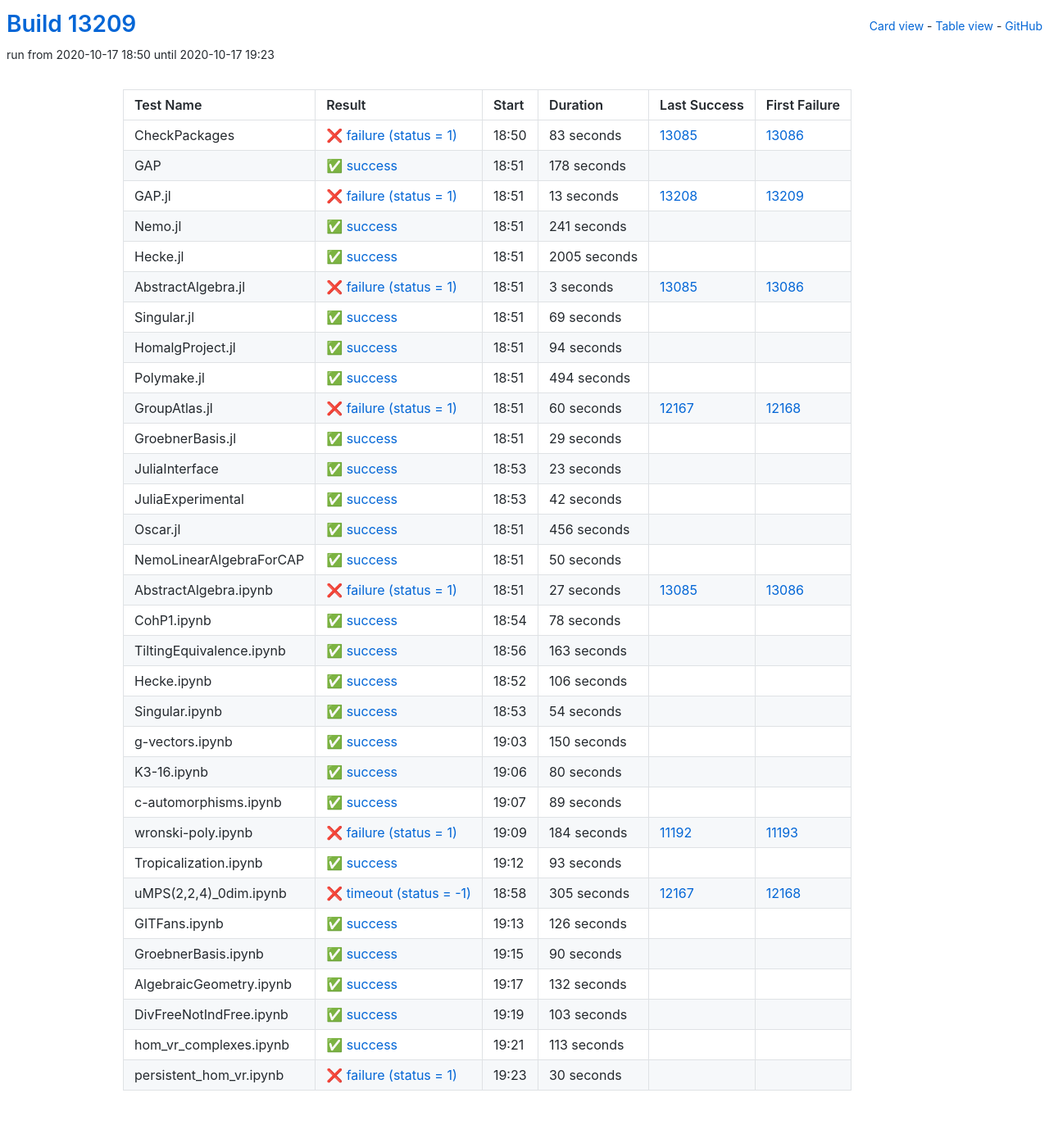
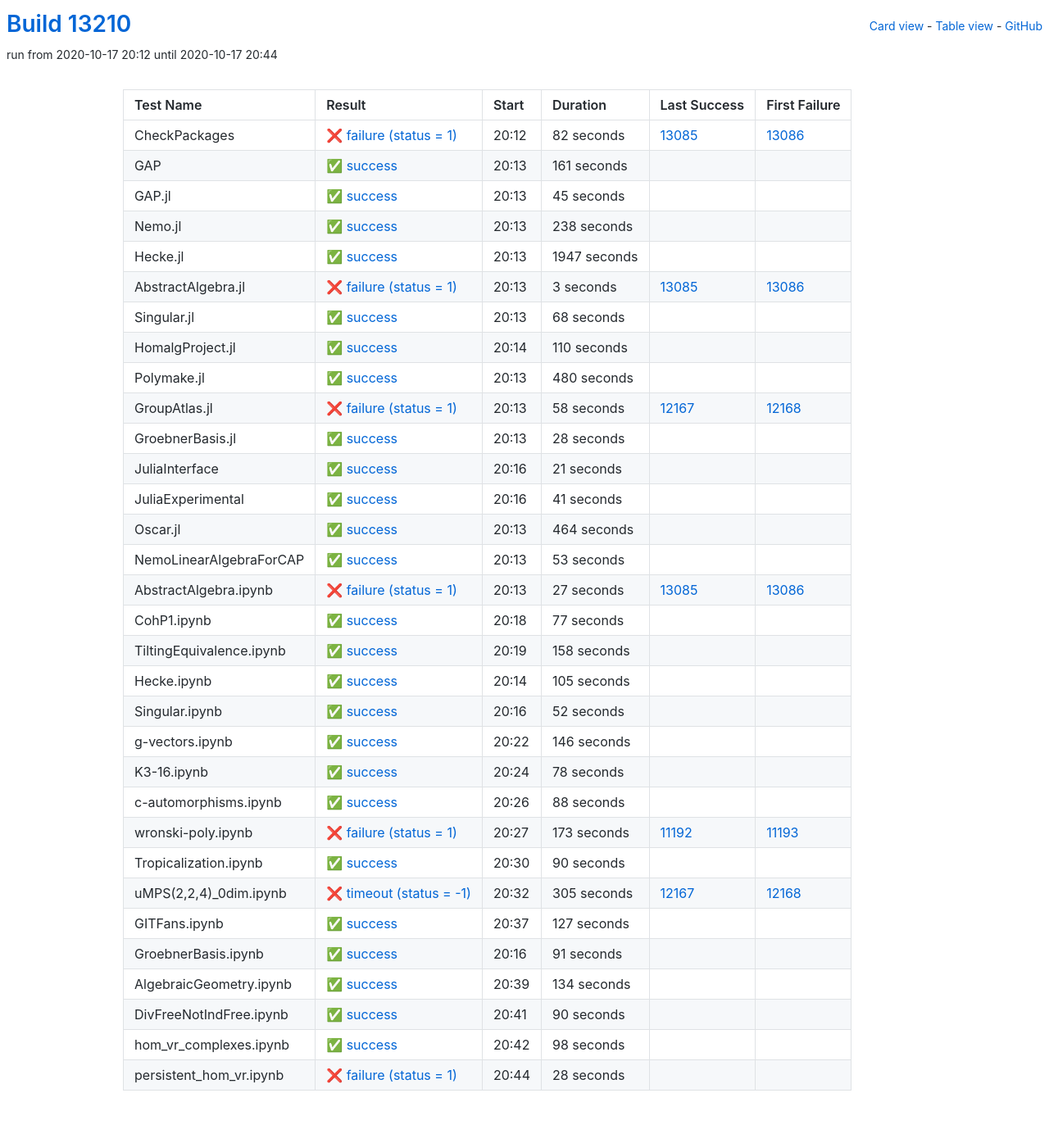
Before and after one commit to oscar-system/oscar-ci-status, a Jekyll site: the page built from table.html, in a window 1280 px wide. Shown: the whole page at 82% size. Built offline with Jekyll 4.4.1, drawn with Linux system fonts in a browser that asks for light colours.

Commit message:
Build #13210

```diff
--- a/_data/ci.yml
+++ b/_data/ci.yml
@@ -1,6 +1,6 @@
 ---
-build: 13209
-build_url: https://oscarci.mathematik.uni-kl.de/job/oscar/13209/
+build: 13210
+build_url: https://oscarci.mathematik.uni-kl.de/job/oscar/13210/
 job: oscar
 organization: oscar-system
 repo: oscar-ci-status
@@ -8,68 +8,68 @@
 tests:
 - name: CheckPackages
   id: checkpackages
-  log: https://oscarci.mathematik.uni-kl.de/job/oscar/13209/artifact/logs/build-13209/CheckPackages.log
-  start: 2020-10-17 18:50
+  log: https://oscarci.mathematik.uni-kl.de/job/oscar/13210/artifact/logs/build-13210/CheckPackages.log
+  start: 2020-10-17 20:12
   success: false
   exitcode: 1
   status: failure
-  duration: 83
+  duration: 82
   last_success: 13085
   last_success_url: https://oscarci.mathematik.uni-kl.de/job/oscar/13085/
   first_failure: 13086
   first_failure_url: https://oscarci.mathematik.uni-kl.de/job/oscar/13086/
 - name: GAP
   id: gap
-  log: https://oscarci.mathematik.uni-kl.de/job/oscar/13209/artifact/logs/build-13209/GAP.log
-  start: 2020-10-17 18:51
+  log: https://oscarci.mathematik.uni-kl.de/job/oscar/13210/artifact/logs/build-13210/GAP.log
+  start: 2020-10-17 20:13
   success: true
   exitcode: 0
   status: success
-  duration: 178
+  duration: 161
   last_success: false
   last_success_url:
   first_failure: false
   first_failure_url:
 - name: GAP.jl
   id: gap-jl
-  log: https://oscarci.mathematik.uni-kl.de/job/oscar/13209/artifact/logs/build-13209/GAP.jl.log
-  start: 2020-10-17 18:51
-  success: false
-  exitcode: 1
-  status: failure
-  duration: 13
-  last_success: 13208
-  last_success_url: https://oscarci.mathematik.uni-kl.de/job/oscar/13208/
-  first_failure: 13209
-  first_failure_url: https://oscarci.mathematik.uni-kl.de/job/oscar/13209/
-- name: Nemo.jl
-  id: nemo-jl
-  log: https://oscarci.mathematik.uni-kl.de/job/oscar/13209/artifact/logs/build-13209/Nemo.jl.log
-  start: 2020-10-17 18:51
+  log: https://oscarci.mathematik.uni-kl.de/job/oscar/13210/artifact/logs/build-13210/GAP.jl.log
+  start: 2020-10-17 20:13
   success: true
   exitcode: 0
   status: success
-  duration: 241
+  duration: 45
+  last_success: false
+  last_success_url:
+  first_failure: false
+  first_failure_url:
+- name: Nemo.jl
+  id: nemo-jl
+  log: https://oscarci.mathematik.uni-kl.de/job/oscar/13210/artifact/logs/build-13210/Nemo.jl.log
+  start: 2020-10-17 20:13
+  success: true
+  exitcode: 0
+  status: success
+  duration: 238
   last_success: false
   last_success_url:
   first_failure: false
   first_failure_url:
 - name: Hecke.jl
   id: hecke-jl
-  log: https://oscarci.mathematik.uni-kl.de/job/oscar/13209/artifact/logs/build-13209/Hecke.jl.log
-  start: 2020-10-17 18:51
+  log: https://oscarci.mathematik.uni-kl.de/job/oscar/13210/artifact/logs/build-13210/Hecke.jl.log
+  start: 2020-10-17 20:13
   success: true
   exitcode: 0
   status: success
-  duration: 2005
+  duration: 1947
   last_success: false
   last_success_url:
   first_failure: false
   first_failure_url:
 - name: AbstractAlgebra.jl
   id: abstractalgebra-jl
-  log: https://oscarci.mathematik.uni-kl.de/job/oscar/13209/artifact/logs/build-13209/AbstractAlgebra.jl.log
-  start: 2020-10-17 18:51
+  log: https://oscarci.mathematik.uni-kl.de/job/oscar/13210/artifact/logs/build-13210/AbstractAlgebra.jl.log
+  start: 2020-10-17 20:13
   success: false
   exitcode: 1
   status: failure
@@ -80,116 +80,116 @@
   first_failure_url: https://oscarci.mathematik.uni-kl.de/job/oscar/13086/
 - name: Singular.jl
   id: singular-jl
-  log: https://oscarci.mathematik.uni-kl.de/job/oscar/13209/artifact/logs/build-13209/Singular.jl.log
-  start: 2020-10-17 18:51
+  log: https://oscarci.mathematik.uni-kl.de/job/oscar/13210/artifact/logs/build-13210/Singular.jl.log
+  start: 2020-10-17 20:13
   success: true
   exitcode: 0
   status: success
-  duration: 69
+  duration: 68
   last_success: false
   last_success_url:
   first_failure: false
   first_failure_url:
 - name: HomalgProject.jl
   id: homalgproject-jl
-  log: https://oscarci.mathematik.uni-kl.de/job/oscar/13209/artifact/logs/build-13209/HomalgProject.jl.log
-  start: 2020-10-17 18:51
+  log: https://oscarci.mathematik.uni-kl.de/job/oscar/13210/artifact/logs/build-13210/HomalgProject.jl.log
+  start: 2020-10-17 20:14
   success: true
   exitcode: 0
   status: success
-  duration: 94
+  duration: 110
   last_success: false
   last_success_url:
   first_failure: false
   first_failure_url:
 - name: Polymake.jl
   id: polymake-jl
-  log: https://oscarci.mathematik.uni-kl.de/job/oscar/13209/artifact/logs/build-13209/Polymake.jl.log
-  start: 2020-10-17 18:51
+  log: https://oscarci.mathematik.uni-kl.de/job/oscar/13210/artifact/logs/build-13210/Polymake.jl.log
+  start: 2020-10-17 20:13
   success: true
   exitcode: 0
   status: success
-  duration: 494
+  duration: 480
   last_success: false
   last_success_url:
   first_failure: false
   first_failure_url:
 - name: GroupAtlas.jl
   id: groupatlas-jl
-  log: https://oscarci.mathematik.uni-kl.de/job/oscar/13209/artifact/logs/build-13209/GroupAtlas.jl.log
-  start: 2020-10-17 18:51
+  log: https://oscarci.mathematik.uni-kl.de/job/oscar/13210/artifact/logs/build-13210/GroupAtlas.jl.log
+  start: 2020-10-17 20:13
   success: false
   exitcode: 1
   status: failure
-  duration: 60
+  duration: 58
   last_success: 12167
   last_success_url: https://oscarci.mathematik.uni-kl.de/job/oscar/12167/
   first_failure: 12168
   first_failure_url: https://oscarci.mathematik.uni-kl.de/job/oscar/12168/
 - name: GroebnerBasis.jl
   id: groebnerbasis-jl
-  log: https://oscarci.mathematik.uni-kl.de/job/oscar/13209/artifact/logs/build-13209/GroebnerBasis.jl.log
-  start: 2020-10-17 18:51
+  log: https://oscarci.mathematik.uni-kl.de/job/oscar/13210/artifact/logs/build-13210/GroebnerBasis.jl.log
+  start: 2020-10-17 20:13
   success: true
   exitcode: 0
   status: success
-  duration: 29
+  duration: 28
   last_success: false
   last_success_url:
   first_failure: false
   first_failure_url:
 - name: JuliaInterface
   id: juliainterface
-  log: https://oscarci.mathematik.uni-kl.de/job/oscar/13209/artifact/logs/build-13209/JuliaInterface.log
-  start: 2020-10-17 18:53
+  log: https://oscarci.mathematik.uni-kl.de/job/oscar/13210/artifact/logs/build-13210/JuliaInterface.log
+  start: 2020-10-17 20:16
   success: true
   exitcode: 0
   status: success
-  duration: 23
+  duration: 21
   last_success: false
   last_success_url:
   first_failure: false
   first_failure_url:
 - name: JuliaExperimental
   id: juliaexperimental
-  log: https://oscarci.mathematik.uni-kl.de/job/oscar/13209/artifact/logs/build-13209/JuliaExperimental.log
-  start: 2020-10-17 18:53
+  log: https://oscarci.mathematik.uni-kl.de/job/oscar/13210/artifact/logs/build-13210/JuliaExperimental.log
+  start: 2020-10-17 20:16
   success: true
   exitcode: 0
   status: success
-  duration: 42
+  duration: 41
   last_success: false
   last_success_url:
   first_failure: false
   first_failure_url:
 - name: Oscar.jl
   id: oscar-jl
-  log: https://oscarci.mathematik.uni-kl.de/job/oscar/13209/artifact/logs/build-13209/Oscar.jl.log
-  start: 2020-10-17 18:51
+  log: https://oscarci.mathematik.uni-kl.de/job/oscar/13210/artifact/logs/build-13210/Oscar.jl.log
+  start: 2020-10-17 20:13
   success: true
   exitcode: 0
   status: success
-  duration: 456
+  duration: 464
   last_success: false
   last_success_url:
   first_failure: false
   first_failure_url:
 - name: NemoLinearAlgebraForCAP
   id: nemolinearalgebraforcap
-  log: https://oscarci.mathematik.uni-kl.de/job/oscar/13209/artifact/logs/build-13209/NemoLinearAlgebraForCAP.log
-  start: 2020-10-17 18:51
+  log: https://oscarci.mathematik.uni-kl.de/job/oscar/13210/artifact/logs/build-13210/NemoLinearAlgebraForCAP.log
+  start: 2020-10-17 20:13
   success: true
   exitcode: 0
   status: success
-  duration: 50
+  duration: 53
   last_success: false
   last_success_url:
   first_failure: false
   first_failure_url:
 - name: AbstractAlgebra.ipynb
   id: abstractalgebra-ipynb
-  log: https://oscarci.mathematik.uni-kl.de/job/oscar/13209/artifact/logs/build-13209/AbstractAlgebra.ipynb.log
-  start: 2020-10-17 18:51
+  log: https://oscarci.mathematik.uni-kl.de/job/oscar/13210/artifact/logs/build-13210/AbstractAlgebra.ipynb.log
+  start: 2020-10-17 20:13
   success: false
   exitcode: 1
   status: failure
@@ -200,8 +200,68 @@
   first_failure_url: https://oscarci.mathematik.uni-kl.de/job/oscar/13086/
 - name: CohP1.ipynb
   id: cohp1-ipynb
-  log: https://oscarci.mathematik.uni-kl.de/job/oscar/13209/artifact/logs/build-13209/CohP1.ipynb.log
-  start: 2020-10-17 18:54
+  log: https://oscarci.mathematik.uni-kl.de/job/oscar/13210/artifact/logs/build-13210/CohP1.ipynb.log
+  start: 2020-10-17 20:18
+  success: true
+  exitcode: 0
+  status: success
+  duration: 77
+  last_success: false
+  last_success_url:
+  first_failure: false
+  first_failure_url:
+- name: TiltingEquivalence.ipynb
+  id: tiltingequivalence-ipynb
+  log: https://oscarci.mathematik.uni-kl.de/job/oscar/13210/artifact/logs/build-13210/TiltingEquivalence.ipynb.log
+  start: 2020-10-17 20:19
+  success: true
+  exitcode: 0
+  status: success
+  duration: 158
+  last_success: false
+  last_success_url:
+  first_failure: false
+  first_failure_url:
+- name: Hecke.ipynb
+  id: hecke-ipynb
+  log: https://oscarci.mathematik.uni-kl.de/job/oscar/13210/artifact/logs/build-13210/Hecke.ipynb.log
+  start: 2020-10-17 20:14
+  success: true
+  exitcode: 0
+  status: success
+  duration: 105
+  last_success: false
+  last_success_url:
+  first_failure: false
+  first_failure_url:
+- name: Singular.ipynb
+  id: singular-ipynb
+  log: https://oscarci.mathematik.uni-kl.de/job/oscar/13210/artifact/logs/build-13210/Singular.ipynb.log
+  start: 2020-10-17 20:16
+  success: true
+  exitcode: 0
+  status: success
+  duration: 52
+  last_success: false
+  last_success_url:
+  first_failure: false
+  first_failure_url:
+- name: g-vectors.ipynb
+  id: g-vectors-ipynb
+  log: https://oscarci.mathematik.uni-kl.de/job/oscar/13210/artifact/logs/build-13210/g-vectors.ipynb.log
+  start: 2020-10-17 20:22
+  success: true
+  exitcode: 0
+  status: success
+  duration: 146
+  last_success: false
+  last_success_url:
+  first_failure: false
+  first_failure_url:
+- name: K3-16.ipynb
+  id: k3-16-ipynb
+  log: https://oscarci.mathematik.uni-kl.de/job/oscar/13210/artifact/logs/build-13210/K3-16.ipynb.log
+  start: 2020-10-17 20:24
   success: true
   exitcode: 0
   status: success
@@ -210,106 +270,46 @@
   last_success_url:
   first_failure: false
   first_failure_url:
-- name: TiltingEquivalence.ipynb
-  id: tiltingequivalence-ipynb
-  log: https://oscarci.mathematik.uni-kl.de/job/oscar/13209/artifact/logs/build-13209/TiltingEquivalence.ipynb.log
-  start: 2020-10-17 18:56
+- name: c-automorphisms.ipynb
+  id: c-automorphisms-ipynb
+  log: https://oscarci.mathematik.uni-kl.de/job/oscar/13210/artifact/logs/build-13210/c-automorphisms.ipynb.log
+  start: 2020-10-17 20:26
   success: true
   exitcode: 0
   status: success
-  duration: 163
-  last_success: false
-  last_success_url:
-  first_failure: false
-  first_failure_url:
-- name: Hecke.ipynb
-  id: hecke-ipynb
-  log: https://oscarci.mathematik.uni-kl.de/job/oscar/13209/artifact/logs/build-13209/Hecke.ipynb.log
-  start: 2020-10-17 18:52
-  success: true
-  exitcode: 0
-  status: success
-  duration: 106
-  last_success: false
-  last_success_url:
-  first_failure: false
-  first_failure_url:
-- name: Singular.ipynb
-  id: singular-ipynb
-  log: https://oscarci.mathematik.uni-kl.de/job/oscar/13209/artifact/logs/build-13209/Singular.ipynb.log
-  start: 2020-10-17 18:53
-  success: true
-  exitcode: 0
-  status: success
-  duration: 54
-  last_success: false
-  last_success_url:
-  first_failure: false
-  first_failure_url:
-- name: g-vectors.ipynb
-  id: g-vectors-ipynb
-  log: https://oscarci.mathematik.uni-kl.de/job/oscar/13209/artifact/logs/build-13209/g-vectors.ipynb.log
-  start: 2020-10-17 19:03
-  success: true
-  exitcode: 0
-  status: success
-  duration: 150
-  last_success: false
-  last_success_url:
-  first_failure: false
-  first_failure_url:
-- name: K3-16.ipynb
-  id: k3-16-ipynb
-  log: https://oscarci.mathematik.uni-kl.de/job/oscar/13209/artifact/logs/build-13209/K3-16.ipynb.log
-  start: 2020-10-17 19:06
-  success: true
-  exitcode: 0
-  status: success
-  duration: 80
-  last_success: false
-  last_success_url:
-  first_failure: false
-  first_failure_url:
-- name: c-automorphisms.ipynb
-  id: c-automorphisms-ipynb
-  log: https://oscarci.mathematik.uni-kl.de/job/oscar/13209/artifact/logs/build-13209/c-automorphisms.ipynb.log
-  start: 2020-10-17 19:07
-  success: true
-  exitcode: 0
-  status: success
-  duration: 89
+  duration: 88
   last_success: false
   last_success_url:
   first_failure: false
   first_failure_url:
 - name: wronski-poly.ipynb
   id: wronski-poly-ipynb
-  log: https://oscarci.mathematik.uni-kl.de/job/oscar/13209/artifact/logs/build-13209/wronski-poly.ipynb.log
-  start: 2020-10-17 19:09
+  log: https://oscarci.mathematik.uni-kl.de/job/oscar/13210/artifact/logs/build-13210/wronski-poly.ipynb.log
+  start: 2020-10-17 20:27
   success: false
   exitcode: 1
   status: failure
-  duration: 184
+  duration: 173
   last_success: 11192
   last_success_url: https://oscarci.mathematik.uni-kl.de/job/oscar/11192/
   first_failure: 11193
   first_failure_url: https://oscarci.mathematik.uni-kl.de/job/oscar/11193/
 - name: Tropicalization.ipynb
   id: tropicalization-ipynb
-  log: https://oscarci.mathematik.uni-kl.de/job/oscar/13209/artifact/logs/build-13209/Tropicalization.ipynb.log
-  start: 2020-10-17 19:12
+  log: https://oscarci.mathematik.uni-kl.de/job/oscar/13210/artifact/logs/build-13210/Tropicalization.ipynb.log
+  start: 2020-10-17 20:30
   success: true
   exitcode: 0
   status: success
-  duration: 93
+  duration: 90
   last_success: false
   last_success_url:
   first_failure: false
   first_failure_url:
 - name: uMPS(2,2,4)_0dim.ipynb
   id: umps-2-2-4-0dim-ipynb
-  log: https://oscarci.mathematik.uni-kl.de/job/oscar/13209/artifact/logs/build-13209/uMPS-2-2-4-_0dim.ipynb.log
-  start: 2020-10-17 18:58
+  log: https://oscarci.mathematik.uni-kl.de/job/oscar/13210/artifact/logs/build-13210/uMPS-2-2-4-_0dim.ipynb.log
+  start: 2020-10-17 20:32
   success: false
   exitcode: -1
   status: timeout
@@ -320,20 +320,44 @@
   first_failure_url: https://oscarci.mathematik.uni-kl.de/job/oscar/12168/
 - name: GITFans.ipynb
   id: gitfans-ipynb
-  log: https://oscarci.mathematik.uni-kl.de/job/oscar/13209/artifact/logs/build-13209/GITFans.ipynb.log
-  start: 2020-10-17 19:13
+  log: https://oscarci.mathematik.uni-kl.de/job/oscar/13210/artifact/logs/build-13210/GITFans.ipynb.log
+  start: 2020-10-17 20:37
   success: true
   exitcode: 0
   status: success
-  duration: 126
+  duration: 127
   last_success: false
   last_success_url:
   first_failure: false
   first_failure_url:
 - name: GroebnerBasis.ipynb
   id: groebnerbasis-ipynb
-  log: https://oscarci.mathematik.uni-kl.de/job/oscar/13209/artifact/logs/build-13209/GroebnerBasis.ipynb.log
-  start: 2020-10-17 19:15
+  log: https://oscarci.mathematik.uni-kl.de/job/oscar/13210/artifact/logs/build-13210/GroebnerBasis.ipynb.log
+  start: 2020-10-17 20:16
+  success: true
+  exitcode: 0
+  status: success
+  duration: 91
+  last_success: false
+  last_success_url:
+  first_failure: false
+  first_failure_url:
+- name: AlgebraicGeometry.ipynb
+  id: algebraicgeometry-ipynb
+  log: https://oscarci.mathematik.uni-kl.de/job/oscar/13210/artifact/logs/build-13210/AlgebraicGeometry.ipynb.log
+  start: 2020-10-17 20:39
+  success: true
+  exitcode: 0
+  status: success
+  duration: 134
+  last_success: false
+  last_success_url:
+  first_failure: false
+  first_failure_url:
+- name: DivFreeNotIndFree.ipynb
+  id: divfreenotindfree-ipynb
+  log: https://oscarci.mathematik.uni-kl.de/job/oscar/13210/artifact/logs/build-13210/DivFreeNotIndFree.ipynb.log
+  start: 2020-10-17 20:41
   success: true
   exitcode: 0
   status: success
@@ -342,50 +366,26 @@
   last_success_url:
   first_failure: false
   first_failure_url:
-- name: AlgebraicGeometry.ipynb
-  id: algebraicgeometry-ipynb
-  log: https://oscarci.mathematik.uni-kl.de/job/oscar/13209/artifact/logs/build-13209/AlgebraicGeometry.ipynb.log
-  start: 2020-10-17 19:17
+- name: hom_vr_complexes.ipynb
+  id: hom-vr-complexes-ipynb
+  log: https://oscarci.mathematik.uni-kl.de/job/oscar/13210/artifact/logs/build-13210/hom_vr_complexes.ipynb.log
+  start: 2020-10-17 20:42
   success: true
   exitcode: 0
   status: success
-  duration: 132
-  last_success: false
-  last_success_url:
-  first_failure: false
-  first_failure_url:
-- name: DivFreeNotIndFree.ipynb
-  id: divfreenotindfree-ipynb
-  log: https://oscarci.mathematik.uni-kl.de/job/oscar/13209/artifact/logs/build-13209/DivFreeNotIndFree.ipynb.log
-  start: 2020-10-17 19:19
-  success: true
-  exitcode: 0
-  status: success
-  duration: 103
-  last_success: false
-  last_success_url:
-  first_failure: false
-  first_failure_url:
-- name: hom_vr_complexes.ipynb
-  id: hom-vr-complexes-ipynb
-  log: https://oscarci.mathematik.uni-kl.de/job/oscar/13209/artifact/logs/build-13209/hom_vr_complexes.ipynb.log
-  start: 2020-10-17 19:21
-  success: true
-  exitcode: 0
-  status: success
-  duration: 113
+  duration: 98
   last_success: false
   last_success_url:
   first_failure: false
   first_failure_url:
 - name: persistent_hom_vr.ipynb
   id: persistent-hom-vr-ipynb
-  log: https://oscarci.mathematik.uni-kl.de/job/oscar/13209/artifact/logs/build-13209/persistent_hom_vr.ipynb.log
-  start: 2020-10-17 19:23
+  log: https://oscarci.mathematik.uni-kl.de/job/oscar/13210/artifact/logs/build-13210/persistent_hom_vr.ipynb.log
+  start: 2020-10-17 20:44
   success: false
   exitcode: 1
   status: failure
-  duration: 30
+  duration: 28
   last_success: false
   last_success_url:
   first_failure: false
```
Also changed, not shown: README.md.
